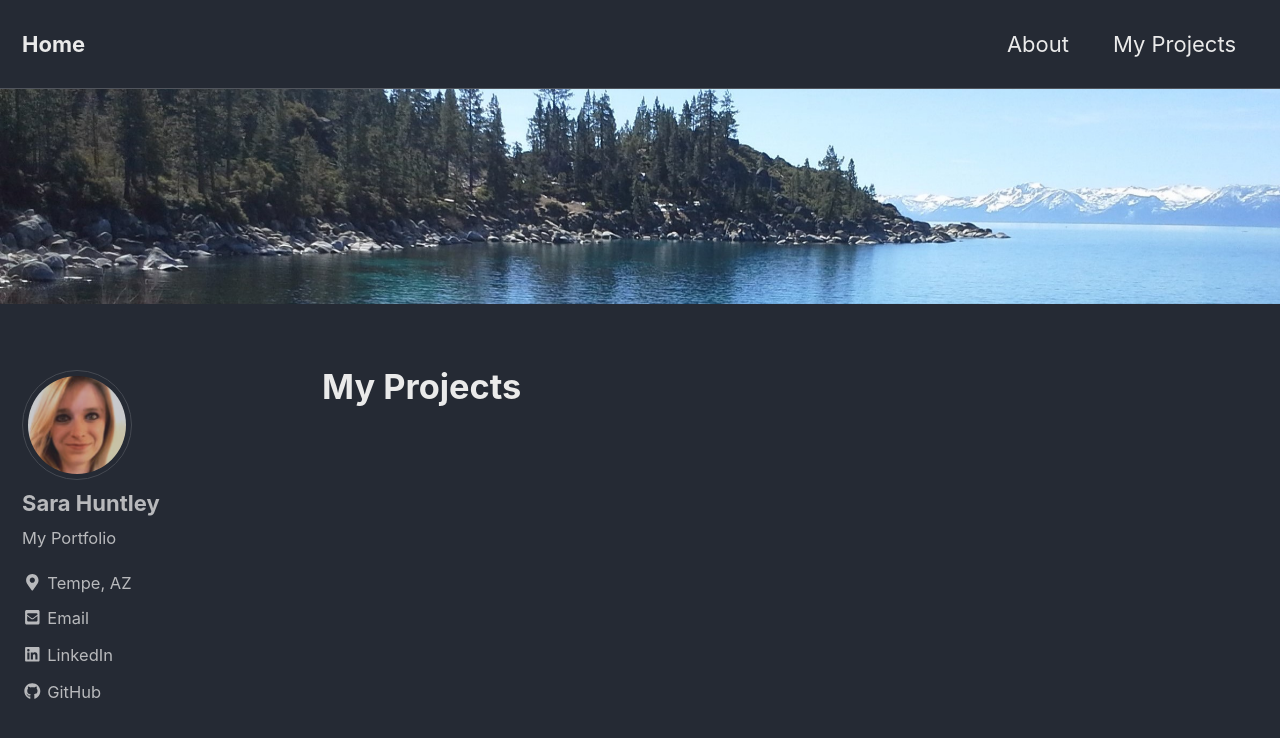
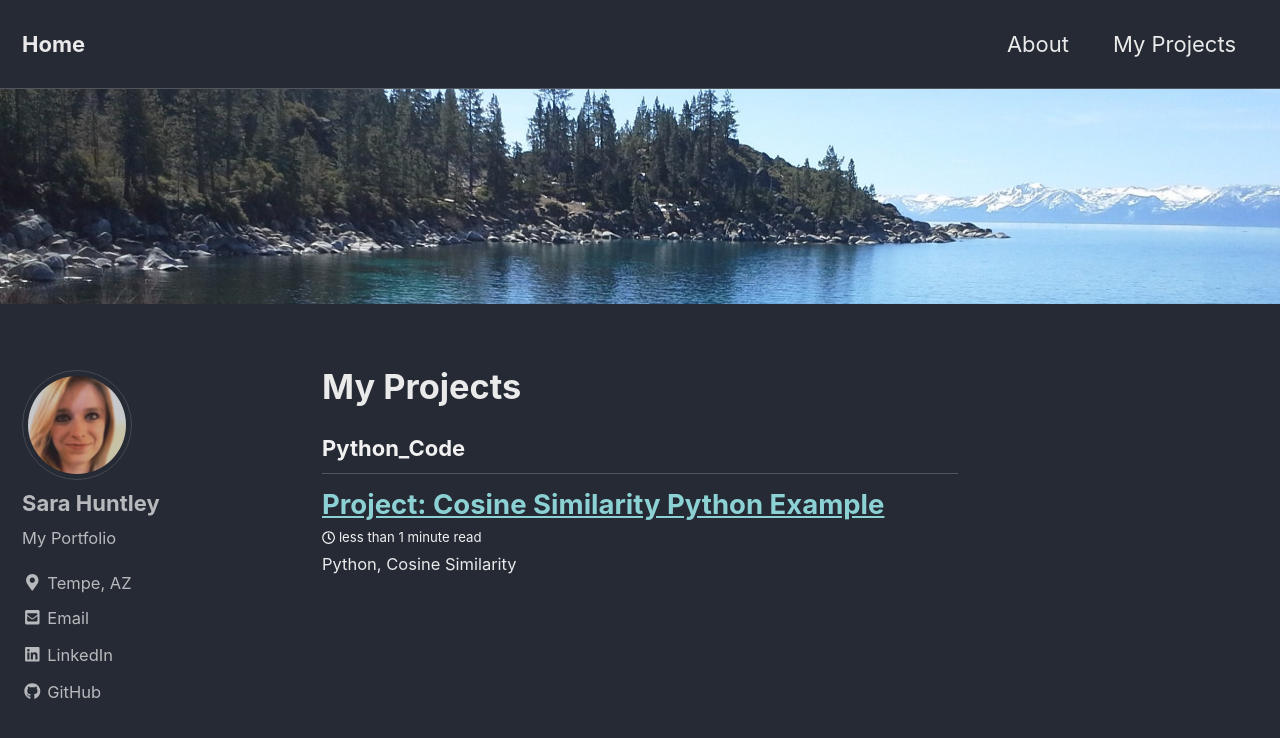
Before and after one commit to sarahuntley95/sarahuntley95.github.io, a Jekyll site: the page built from _pages/MyProjects.md, in a window 1280 px wide and 900 px high. Shown: the top 738 px of the window. Built offline with Jekyll 4.4.1, drawn with Linux system fonts in a browser that asks for light colours; cached includes are drawn as plain includes; nearby versions of some CDN libraries.

Commit message:
format update

```diff
--- a/_pages/MyProjects.md
+++ b/_pages/MyProjects.md
@@ -5,17 +5,15 @@ title: "My Projects"
 author_profile: true
 header:
   image: "/images/laketahoeheader.jpg"
+---
 
-# --- Add this if you want the tags but they ugly
-# {% include base_path %}
-# {% include group-by-array collection=site.posts field="tags" %}
+{% include base_path %}
+{% include group-by-array collection=site.posts field="tags" %}
 
-# {% for tag in group_names %}
-#   {% assign posts = group_items[forloop.index0] %}
-#   <h2 id="{{ tag | slugify }}" class="archive__subtitle">{{ tag }}</h2>
-#   {% for post in posts %}
-#     {% include archive-single.html %}
-#   {% endfor %}
-#  {% endfor %}
-
----
+{% for tag in group_names %}
+  {% assign posts = group_items[forloop.index0] %}
+  <h2 id="{{ tag | slugify }}" class="archive__subtitle">{{ tag }}</h2>
+  {% for post in posts %}
+   {% include archive-single.html %}
+  {% endfor %}
+{% endfor %}
--- a/_posts/2018-11-18-cosine.md
+++ b/_posts/2018-11-18-cosine.md
@@ -1,7 +1,7 @@
 ---
 title: "Project: Cosine Similarity Python Example"
 date: 2018-11-18
-# tags: [python, cosine similarity]
+tags: [Python_Code]
 #header:
 #  image:"/image/laketahoeheader.jpg"
 excerpt: "Python, Cosine Similarity"
```
